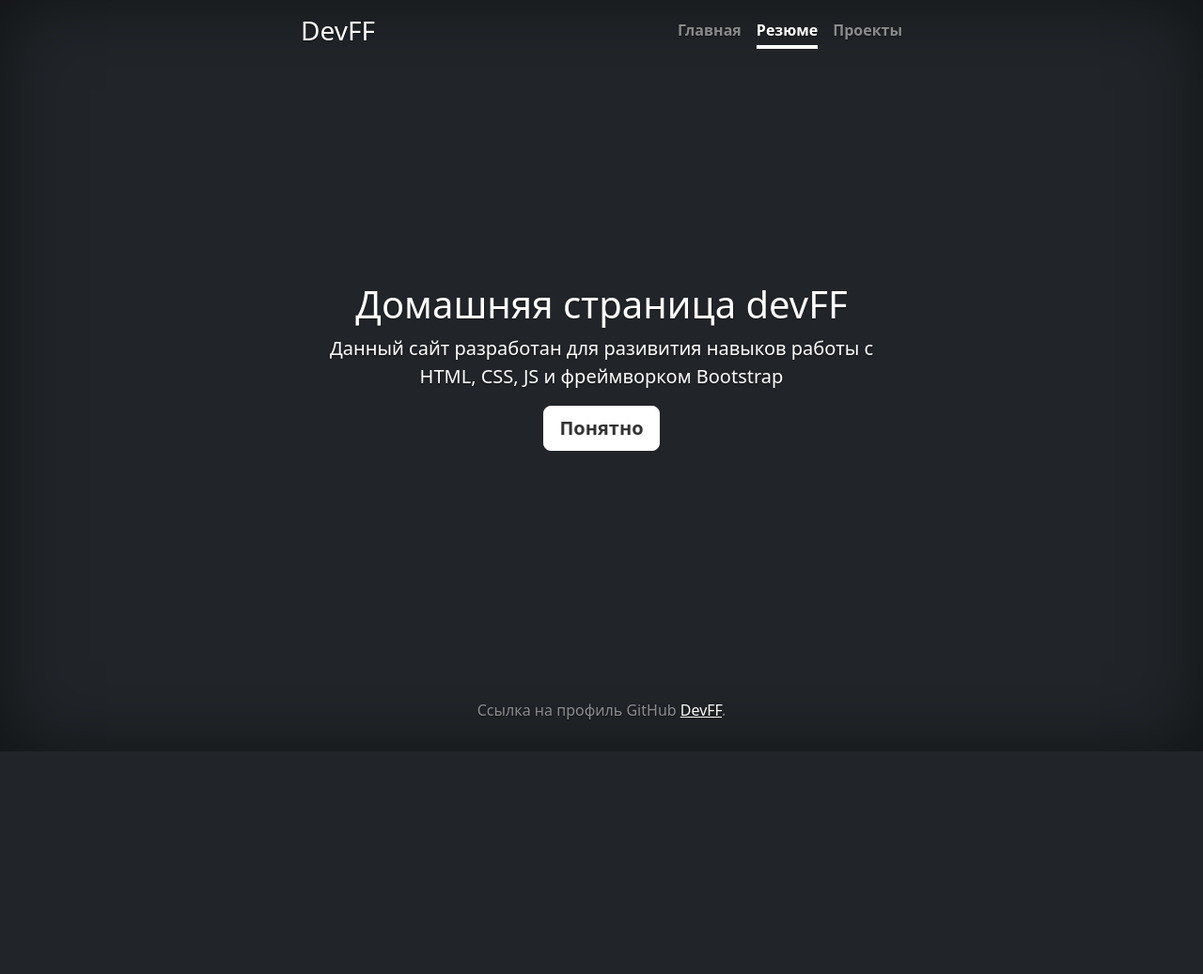
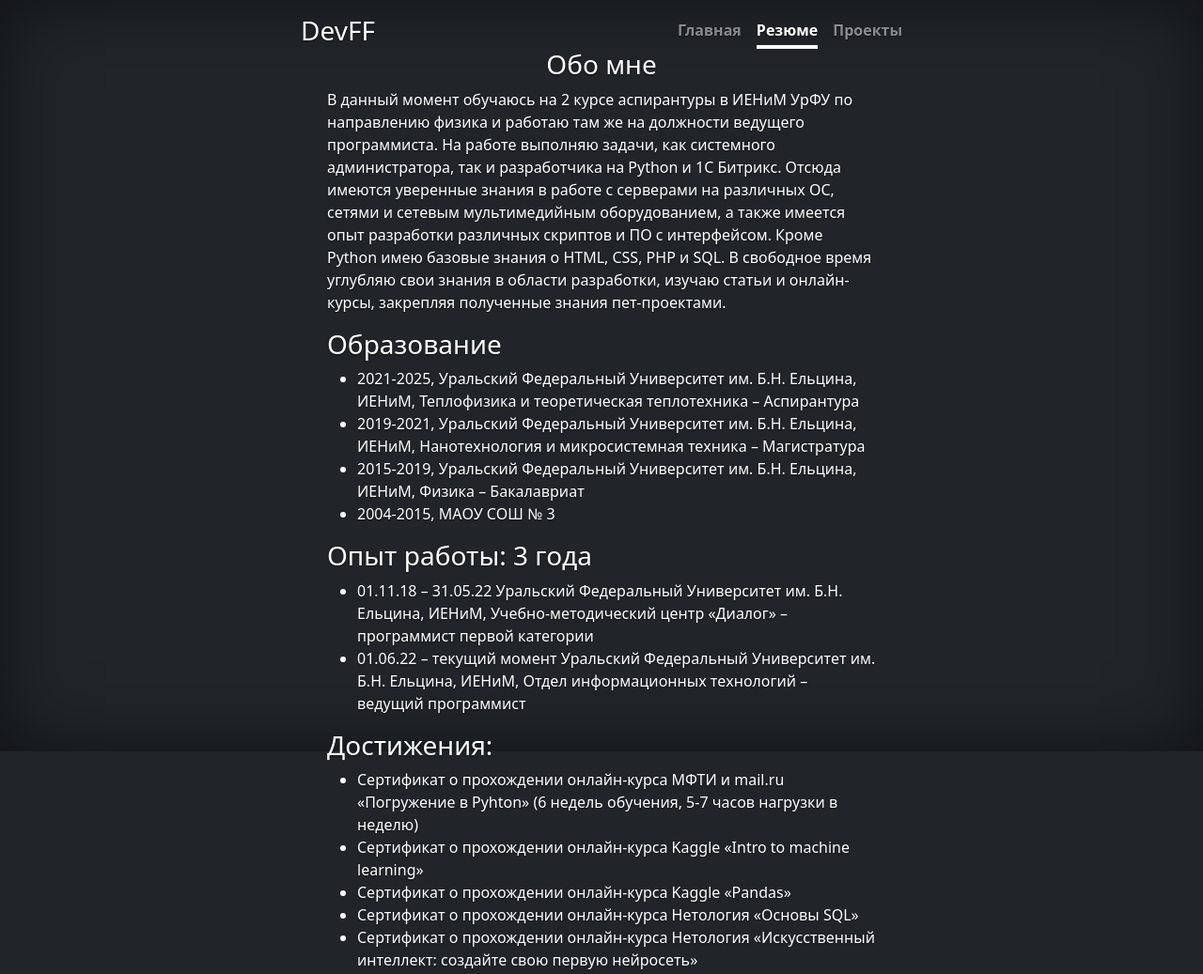
Before and after one commit to devFF/devFF.github.io, a plain HTML site: page resume/index.html in a window 1280 px wide. Shown: the top 1037 px of the page at 94% size. Before the commit the page ends 800 px from the top, so only its background shows below. Drawn offline with nearby package versions, Linux system fonts and the light colour scheme.

Commit message:
edit resume

```diff
--- a/resume/index.html
+++ b/resume/index.html
@@ -33,6 +33,7 @@
 
     <!-- Custom styles for this template -->
     <link href="/cover.css" rel="stylesheet">
+    <link href="/resume/style.css" rel="stylesheet">
   </head>
 
   <body class="d-flex h-100 text-center text-white bg-dark">
@@ -48,12 +49,35 @@
           </div>
         </header>
 
-        <main class="px-3">
-          <h1>Домашняя страница devFF</h1>
-          <p class="lead">Данный сайт разработан для разивития навыков работы с HTML, CSS, JS и фреймворком Bootstrap</p>
-          <p class="lead">
-            <a href="#" class="btn btn-lg btn-secondary fw-bold border-white bg-white">Понятно</a>
-          </p>
+        <main class="px-3 textLeft">
+          <div class="container text-left">
+            <h3 class="text-center">Обо мне</h3>
+            <p>В данный момент обучаюсь на 2 курсе аспирантуры в ИЕНиМ УрФУ по направлению физика и работаю там же на должности ведущего программиста.
+              На работе выполняю задачи, как системного администратора, так и разработчика на Python и 1С Битрикс. Отсюда имеются уверенные знания в работе с серверами на различных ОС,
+              сетями и сетевым мультимедийным оборудованием, а также имеется опыт разработки различных скриптов и ПО с интерфейсом. Кроме Python имею базовые знания о HTML, CSS, PHP и SQL.
+              В свободное время углубляю свои знания в области разработки, изучаю статьи и онлайн-курсы, закрепляя полученные знания пет-проектами.
+            </p>
+            <h3>Образование</h3>
+            <ul>
+              <li>2021-2025, Уральский Федеральный Университет им. Б.Н. Ельцина, ИЕНиМ, Теплофизика и теоретическая теплотехника – Аспирантура</li>
+              <li>2019-2021, Уральский Федеральный Университет им. Б.Н. Ельцина, ИЕНиМ, Нанотехнология и микросистемная техника – Магистратура</li>
+              <li>2015-2019, Уральский Федеральный Университет им. Б.Н. Ельцина, ИЕНиМ, Физика – Бакалавриат</li>
+              <li>2004-2015, МАОУ СОШ № 3</li>
+            </ul>
+            <h3>Опыт работы: 3 года</h3>
+            <ul>
+              <li>01.11.18 – 31.05.22 Уральский Федеральный Университет им. Б.Н. Ельцина, ИЕНиМ, Учебно-методический центр «Диалог» – программист первой категории</li>
+              <li>01.06.22 – текущий момент Уральский Федеральный Университет им. Б.Н. Ельцина, ИЕНиМ, Отдел информационных технологий – ведущий программист</li>
+            </ul>
+            <h3>Достижения:</h3>
+          <ul>
+            <li>Сертификат о прохождении онлайн-курса МФТИ и mail.ru «Погружение в Pyhton» (6 недель обучения, 5-7 часов нагрузки в неделю)</li>
+            <li>Сертификат о прохождении онлайн-курса Kaggle «Intro to machine learning»</li>
+            <li>Сертификат о прохождении онлайн-курса Kaggle «Pandas»</li>
+            <li>Сертификат о прохождении онлайн-курса Нетология «Основы SQL»</li>
+            <li>Сертификат о прохождении онлайн-курса Нетология «Искусственный интеллект: создайте свою первую нейросеть»</li>
+          </ul>
+          </div>
         </main>
 
         <footer class="mt-auto text-white-50">
--- a/resume/style.css
+++ b/resume/style.css
@@ -1,38 +1,4 @@
-body {
-    font-family: sans-serif;
-    line-height: 1.5;
 
-    background-color: #f9f9f9;
-    color: #333333;
-
-    width: 980px;
-    margin: 0 auto;
+  .textLeft {
+    text-align: left;
   }
-  @keyframes my-color {
-    0% {
-        color: #000;
-    }
-
-    50% {
-        color: blue;
-    }
-
-    100% {
-        color: red;
-    }
-}
-
-  h1 {
-    animation-name: my-color;
-    animation-duration: 2s;
-    animation-direction: alternate;
-    animation-iteration-count: infinite;
-    text-align: center;
-    font-size: 36px;
-    margin-bottom: 0;
-  }
-
-  main > h2 {
-    text-align: center;
-    font-size: 25px;
-  }
```
Also changed, not shown: index.html (+1 -1 lines).
